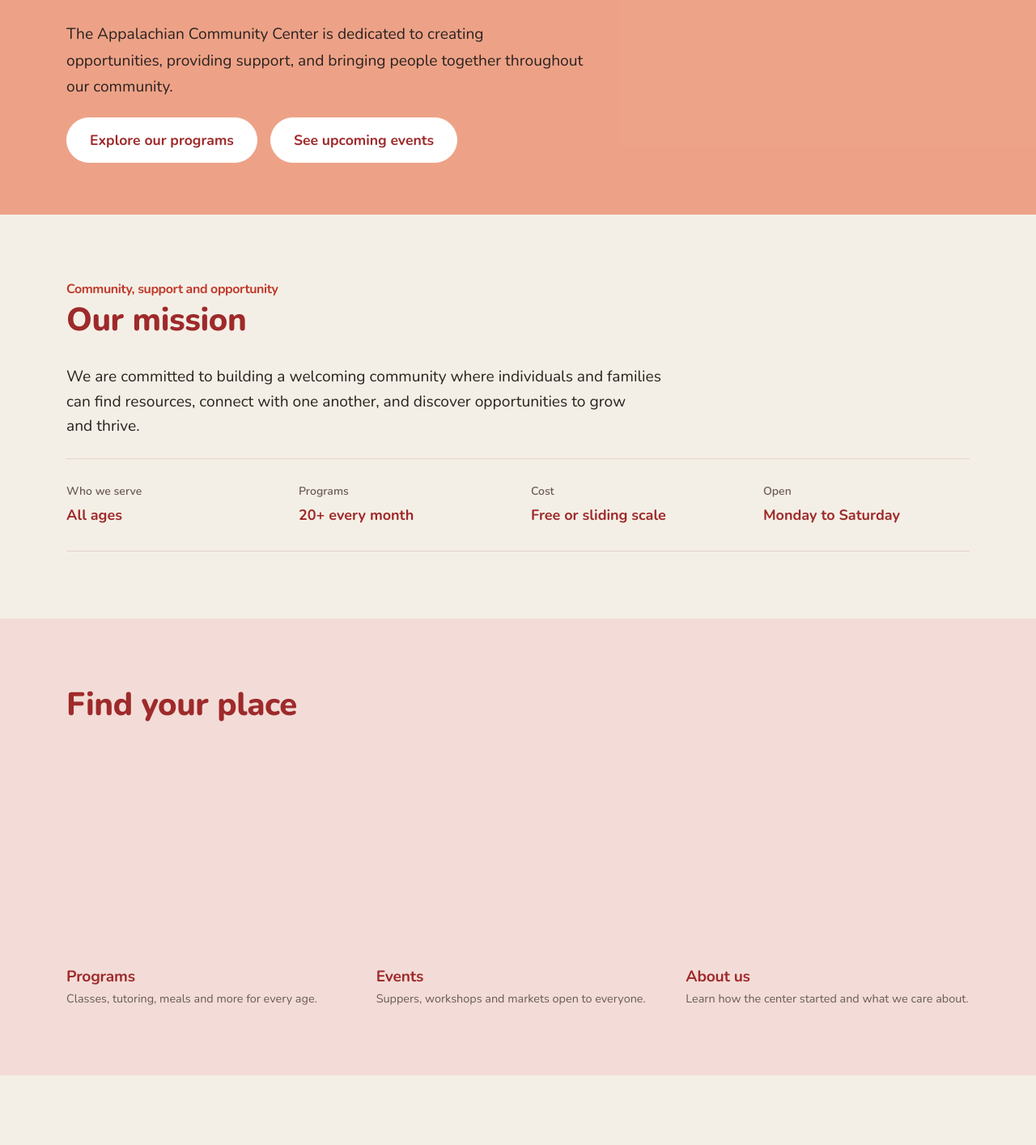
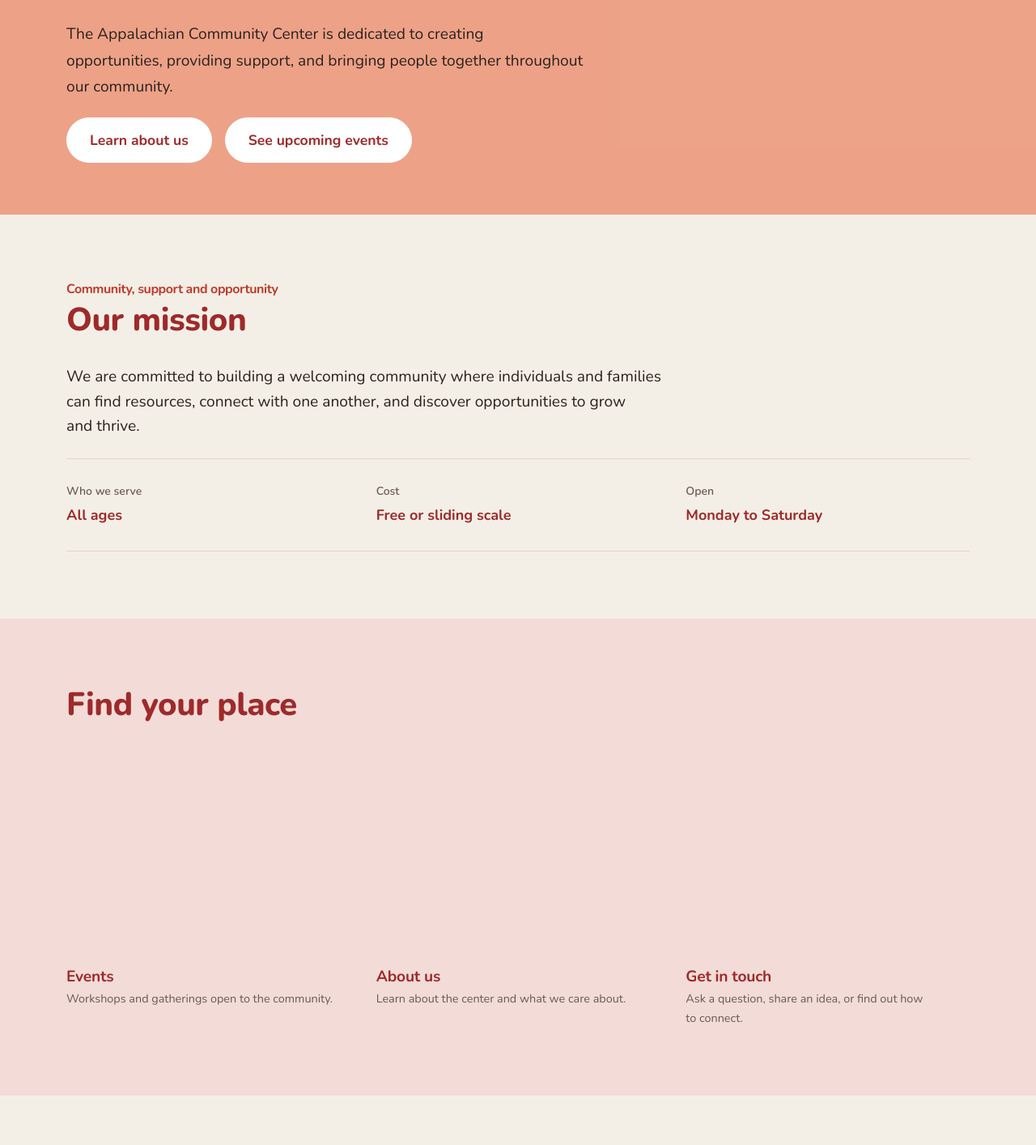
Before and after one commit to clarermilli-cmd/appalachain-community-center, a React (Vite) app in the folder frontend/: page / in a window 1280 px wide. Shown: the part 327-1741 px from the top of the page at 81% size. Built offline with nearby package versions, Linux system fonts and the light colour scheme; what aws-amplify would draw is missing.

Commit message:
Remove Programs links and placeholder content from home

```diff
--- a/frontend/src/pages/Home.tsx
+++ b/frontend/src/pages/Home.tsx
@@ -1,14 +1,9 @@
 import { Link } from "react-router-dom";
-
-// To add a hero photo: import it, then uncomment the <img> in the hero.
-// import heroImage from "../assets/hero.jpg";
 
 export default function Home() {
   return (
     <>
-      {/* Hero */}
       <section className="hero hero--sun">
-        {/* <img className="hero-media" src={heroImage} alt="Neighbors gathered at the community center" /> */}
         <div className="container hero-content">
           <p className="hero-kicker">Serving our Appalachian community</p>
           <h1>Together we grow</h1>
@@ -18,8 +13,8 @@ export default function Home() {
             throughout our community.
           </p>
           <div className="d-flex flex-wrap gap-3">
-            <Link to="/programs" className="btn btn-light btn-lg">
-              Explore our programs
+            <Link to="/about" className="btn btn-light btn-lg">
+              Learn about us
             </Link>
             <Link to="/events" className="btn btn-light btn-lg">
               See upcoming events
@@ -28,8 +23,6 @@ export default function Home() {
         </div>
       </section>
 
-
-      {/* Mission + key facts */}
       <section className="page-section">
         <div className="container">
           <h2 className="section-heading">
@@ -45,15 +38,10 @@ export default function Home() {
             another, and discover opportunities to grow and thrive.
           </p>
 
-          {/* TODO: placeholder facts */}
           <dl className="facts mt-4">
             <div>
               <dt>Who we serve</dt>
               <dd>All ages</dd>
-            </div>
-            <div>
-              <dt>Programs</dt>
-              <dd>20+ every month</dd>
             </div>
             <div>
               <dt>Cost</dt>
@@ -67,28 +55,17 @@ export default function Home() {
         </div>
       </section>
 
-      {/* Where to go next. Swap each placeholder div for an <img className="tile-img"> */}
       <section className="page-section page-section--tint">
         <div className="container">
           <h2 className="mb-4">Find your place</h2>
 
           <div className="tile-grid">
-            <Link to="/programs" className="tile">
-              <div className="tile-img" role="img" aria-label="Programs" />
-              <div className="tile-body">
-                <h3 className="tile-title">Programs</h3>
-                <p className="tile-meta">
-                  Classes, tutoring, meals and more for every age.
-                </p>
-              </div>
-            </Link>
-
             <Link to="/events" className="tile">
               <div className="tile-img" role="img" aria-label="Events" />
               <div className="tile-body">
                 <h3 className="tile-title">Events</h3>
                 <p className="tile-meta">
-                  Suppers, workshops and markets open to everyone.
+                  Workshops and gatherings open to the community.
                 </p>
               </div>
             </Link>
@@ -98,7 +75,17 @@ export default function Home() {
               <div className="tile-body">
                 <h3 className="tile-title">About us</h3>
                 <p className="tile-meta">
-                  Learn how the center started and what we care about.
+                  Learn about the center and what we care about.
+                </p>
+              </div>
+            </Link>
+
+            <Link to="/contact" className="tile">
+              <div className="tile-img" role="img" aria-label="Contact us" />
+              <div className="tile-body">
+                <h3 className="tile-title">Get in touch</h3>
+                <p className="tile-meta">
+                  Ask a question, share an idea, or find out how to connect.
                 </p>
               </div>
             </Link>
@@ -106,7 +93,6 @@ export default function Home() {
         </div>
       </section>
 
-      {/* Call to action */}
       <section className="cta">
         <div className="container">
           <div className="cta-inner text-center">
```
